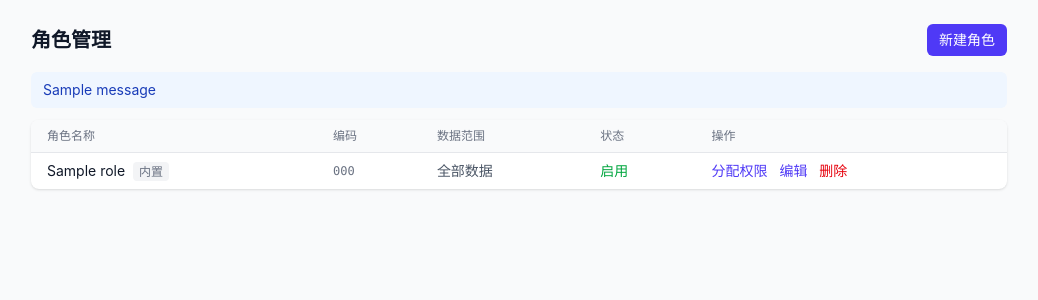
After one commit to YamahaFG1984/rbac-learning-notes, a Django app: page /rbac/roles/ in a window 1280 px wide. The commit adds this page. Shown: the top 300 px of the page, without its empty margins (121-1159 px from the left). Run offline with Django 5.2, Linux system fonts and the light colour scheme; tables that the repository leaves empty hold one stand-in row (values such as "Sample post"); one stand-in notice (Sample message) is shown.

Commit message:
feat(v0.5.0): 角色模型与角色-权限绑定
- DataScope 枚举：编号从大范围到小范围递增，min() 即最宽（v0.14.0 用它短路）
- Role：data_scope 默认 SELF_ONLY（最窄）而非 ALL
  ——默认值必须指向「出错时后果最轻」的方向，因为「看得太多」没人会报障
- Role.delete() 拦内置角色；RoleForm 用白名单 fields，is_builtin 不进表单
- RolePermission：只存直接授予的权限，继承结果不物化（一致性 > 一次查询）
- services.save_role_permissions：事务保护 + 校验客户端提交的主键
  （不校验等于允许构造请求塞进任意 ID，含已废弃的权限点）
- 权限树勾选界面，原生 JS 父子联动 + indeterminate 半选

⚠️ inherits_from 刻意不在本 tag——留给 v0.12.0，让 RBAC0→RBAC1 的 diff 干净。
⚠️ data_scope 字段已建但尚未生效，v0.14.0 才接入。

46 个测试。含事务回滚、越界主键、unique_together、查询数断言。

对应 FR-3.1、FR-3.5、FR-3.6。

Co-Authored-By: Claude Opus 5 <noreply@anthropic.com>
Claude-Session: https://claude.ai/code/session_018qEy9fPuFWqvTeg6AMJ7yz

```diff
--- /dev/null
+++ b/apps/rbac/forms.py
@@ -0,0 +1,28 @@
+from django import forms
+
+from .models import Role
+
+# 写完整的类名字符串——Tailwind 是静态扫描，拼接出来的 class 名它看不见
+INPUT_CLS = (
+    "block w-full rounded-md border-0 px-2 py-1.5 text-sm text-gray-900 "
+    "ring-1 ring-inset ring-gray-300 focus:ring-2 focus:ring-indigo-600"
+)
+
+
+class RoleForm(forms.ModelForm):
+    class Meta:
+        model = Role
+        # 白名单：新增字段默认不进表单（CLAUDE.md 安全红线 3）。
+        # is_builtin 刻意不在此列——它只能由 seed / 迁移设置，不能从界面改。
+        fields = ["code", "name", "description", "data_scope", "order_num", "is_active"]
+        widgets = {
+            "code": forms.TextInput(attrs={"class": INPUT_CLS}),
+            "name": forms.TextInput(attrs={"class": INPUT_CLS}),
+            "description": forms.Textarea(attrs={"class": INPUT_CLS, "rows": 3}),
+            "data_scope": forms.Select(attrs={"class": INPUT_CLS}),
+            "order_num": forms.NumberInput(attrs={"class": INPUT_CLS}),
+        }
+
+    def __init__(self, *args, **kwargs):
+        super().__init__(*args, **kwargs)
+        self.fields["data_scope"].help_text = "⚠️ 数据范围在 v0.14.0 才生效"
--- a/apps/rbac/models.py
+++ b/apps/rbac/models.py
@@ -1,8 +1,8 @@
 from django.db import models
 
-from apps.common.models import TreeModel
+from apps.common.models import TimestampedModel, TreeModel
 
-from .constants import PermType
+from .constants import DataScope, PermType
 
 
 class Permission(TreeModel):
@@ -49,3 +49,66 @@ class Permission(TreeModel):
 
     def __str__(self):
         return f"{self.name}({self.code})" if self.code else self.name
+
+
+class Role(TimestampedModel):
+    """角色：一组权限的命名集合。
+
+    v0.5.0 只做 RBAC0 的角色；继承（inherits_from）在 v0.12.0 加入，
+    刻意分开是为了让 RBAC0 -> RBAC1 的 diff 干净。
+    """
+
+    code = models.CharField("角色编码", max_length=64, unique=True)
+    name = models.CharField("角色名称", max_length=64)
+    description = models.TextField("描述", blank=True)
+    # 默认取最窄的 SELF_ONLY 而非 ALL：默认值必须指向「出错时后果最轻」的方向。
+    # 忘配数据范围 -> 看得太少（有人报障，会被修好）
+    #             -> 看得太多（没有任何人会报障）
+    # 安全问题的特征就是「出错时没有反馈信号」。
+    # ⚠️ 本字段 v0.14.0 才真正生效。
+    data_scope = models.SmallIntegerField(
+        "数据范围", choices=DataScope.choices, default=DataScope.SELF_ONLY
+    )
+    order_num = models.SmallIntegerField("排序", default=0)
+    is_builtin = models.BooleanField("内置角色", default=False, help_text="内置角色不可删除")
+    is_active = models.BooleanField("启用", default=True)
+
+    class Meta:
+        verbose_name = "角色"
+        verbose_name_plural = verbose_name
+        ordering = ["order_num", "id"]
+
+    def __str__(self):
+        return self.name
+
+    def delete(self, *args, **kwargs):
+        # 视图层也会拦一道，但 shell / 管理命令 / admin 都能绕过视图。
+        # 模型层这道用于兜住那些路径（对比 Department 用 on_delete=PROTECT
+        # ——那是更强的数据库级约束，可惜「内置」是业务语义，DB 表达不了）。
+        if self.is_builtin:
+            raise RuntimeError(f"内置角色「{self.name}」不可删除")
+        return super().delete(*args, **kwargs)
+
+
+class RolePermission(models.Model):
+    """角色-权限绑定。
+
+    只存**直接授予**的权限。继承来的权限在运行时计算（v0.12.0），不落库。
+
+    为什么不物化继承结果？物化让查询快一次，代价是父角色权限变更时要重算
+    所有后代角色的物化数据——一旦漏了或失败，就出现「数据库里的权限和规则
+    不一致」，而且这种不一致是**静默**的，没人会发现。
+    """
+
+    role = models.ForeignKey(Role, on_delete=models.CASCADE, related_name="role_permissions")
+    permission = models.ForeignKey(
+        Permission, on_delete=models.CASCADE, related_name="role_permissions"
+    )
+
+    class Meta:
+        verbose_name = "角色权限"
+        verbose_name_plural = verbose_name
+        unique_together = [("role", "permission")]
+
+    def __str__(self):
+        return f"{self.role} -> {self.permission}"
--- a/apps/rbac/urls.py
+++ b/apps/rbac/urls.py
@@ -6,4 +6,9 @@ app_name = "rbac"
 
 urlpatterns = [
     path("permissions/", views.permission_list, name="permission_list"),
+    path("roles/", views.role_list, name="role_list"),
+    path("roles/create/", views.role_create, name="role_create"),
+    path("roles/<int:pk>/edit/", views.role_update, name="role_update"),
+    path("roles/<int:pk>/delete/", views.role_delete, name="role_delete"),
+    path("roles/<int:pk>/permissions/", views.role_perm_assign, name="role_perm_assign"),
 ]
--- a/apps/rbac/views.py
+++ b/apps/rbac/views.py
@@ -1,10 +1,73 @@
-from django.shortcuts import render
+from django.contrib import messages
+from django.db.models import ProtectedError
+from django.shortcuts import get_object_or_404, redirect, render
+from django.views.decorators.http import require_POST
 
 from apps.common.views import build_tree_rows
 
-from .models import Permission
+from .forms import RoleForm
+from .models import Permission, Role
+from .services import get_role_permission_ids, save_role_permissions
 
 
 def permission_list(request):
     rows = build_tree_rows(Permission.objects.select_related("parent").all())
     return render(request, "rbac/permission_list.html", {"rows": rows})
+
+
+def role_list(request):
+    roles = Role.objects.all()
+    return render(request, "rbac/role_list.html", {"roles": roles})
+
+
+def role_create(request):
+    form = RoleForm(request.POST or None)
+    if request.method == "POST" and form.is_valid():
+        role = form.save()
+        messages.success(request, f"角色「{role.name}」已创建")
+        return redirect("rbac:role_list")
+    return render(request, "rbac/role_form.html", {"form": form, "title": "新建角色"})
+
+
+def role_update(request, pk):
+    role = get_object_or_404(Role, pk=pk)
+    form = RoleForm(request.POST or None, instance=role)
+    if request.method == "POST" and form.is_valid():
+        form.save()
+        messages.success(request, "角色已更新")
+        return redirect("rbac:role_list")
+    return render(
+        request, "rbac/role_form.html", {"form": form, "title": f"编辑角色：{role.name}"}
+    )
+
+
+@require_POST
+def role_delete(request, pk):
+    role = get_object_or_404(Role, pk=pk)
+    try:
+        role.delete()
+        messages.success(request, "角色已删除")
+    except RuntimeError as exc:
+        messages.error(request, str(exc))
+    except ProtectedError:
+        messages.error(request, f"角色「{role.name}」仍被引用，无法删除")
+    return redirect("rbac:role_list")
+
+
+def role_perm_assign(request, pk):
+    """角色权限配置：一棵树，勾选即可。"""
+    role = get_object_or_404(Role, pk=pk)
+
+    if request.method == "POST":
+        ids = request.POST.getlist("permissions")
+        saved = save_role_permissions(role, ids)
+        messages.success(request, f"已保存 {len(saved)} 项权限")
+        return redirect("rbac:role_list")
+
+    perms = Permission.objects.filter(is_active=True, is_deprecated=False)
+    checked = get_role_permission_ids(role)
+    rows = build_tree_rows(perms)
+    for row in rows:
+        row["checked"] = row["obj"].pk in checked
+
+    return render(request, "rbac/role_perm_assign.html", {"role": role, "rows": rows})
--- /dev/null
+++ b/templates/rbac/role_list.html
@@ -0,0 +1,53 @@
+{% extends "base.html" %}
+{% block title %}角色管理{% endblock %}
+{% block content %}
+<div class="mx-auto max-w-5xl p-6">
+  <div class="mb-4 flex items-center justify-between">
+    <h1 class="text-xl font-semibold text-gray-900">角色管理</h1>
+    <a href="{% url 'rbac:role_create' %}"
+       class="rounded-md bg-indigo-600 px-3 py-1.5 text-sm font-medium text-white hover:bg-indigo-700">新建角色</a>
+  </div>
+  {% for message in messages %}
+    <div class="mb-3 rounded-md bg-blue-50 px-3 py-2 text-sm text-blue-800">{{ message }}</div>
+  {% endfor %}
+  <div class="overflow-x-auto rounded-lg bg-white shadow">
+    <table class="min-w-full divide-y divide-gray-200">
+      <thead class="bg-gray-50">
+        <tr>
+          <th class="px-4 py-2 text-left text-xs font-medium uppercase text-gray-500">角色名称</th>
+          <th class="px-4 py-2 text-left text-xs font-medium uppercase text-gray-500">编码</th>
+          <th class="px-4 py-2 text-left text-xs font-medium uppercase text-gray-500">数据范围</th>
+          <th class="px-4 py-2 text-left text-xs font-medium uppercase text-gray-500">状态</th>
+          <th class="px-4 py-2 text-left text-xs font-medium uppercase text-gray-500">操作</th>
+        </tr>
+      </thead>
+      <tbody class="divide-y divide-gray-100">
+        {% for role in roles %}
+        <tr>
+          <td class="px-4 py-2 text-sm">
+            {{ role.name }}
+            {% if role.is_builtin %}<span class="ml-1 rounded bg-gray-100 px-1.5 py-0.5 text-xs text-gray-500">内置</span>{% endif %}
+          </td>
+          <td class="px-4 py-2 font-mono text-xs text-gray-500">{{ role.code }}</td>
+          <td class="px-4 py-2 text-sm text-gray-600">{{ role.get_data_scope_display }}</td>
+          <td class="px-4 py-2 text-sm">
+            {% if role.is_active %}<span class="text-green-600">启用</span>
+            {% else %}<span class="text-gray-400">停用</span>{% endif %}
+          </td>
+          <td class="space-x-2 whitespace-nowrap px-4 py-2 text-sm">
+            <a href="{% url 'rbac:role_perm_assign' role.pk %}" class="text-indigo-600 hover:underline">分配权限</a>
+            <a href="{% url 'rbac:role_update' role.pk %}" class="text-indigo-600 hover:underline">编辑</a>
+            <form method="post" action="{% url 'rbac:role_delete' role.pk %}" class="inline">
+              {% csrf_token %}
+              <button type="submit" class="text-red-600 hover:underline">删除</button>
+            </form>
+          </td>
+        </tr>
+        {% empty %}
+        <tr><td colspan="5" class="px-4 py-6 text-center text-sm text-gray-400">暂无角色</td></tr>
+        {% endfor %}
+      </tbody>
+    </table>
+  </div>
+</div>
+{% endblock %}
```
Also changed, not shown: apps/rbac/constants.py (+17 -0 lines), apps/rbac/services.py (added, +43 -0 lines), templates/rbac/role_form.html (added, +25 -0 lines), templates/rbac/role_perm_assign.html (added, +94 -0 lines), tests/rbac/test_role.py (added, +132 -0 lines), apps/rbac/migrations/0002_role_rolepermission.py (added), static/css/tailwind.css.
